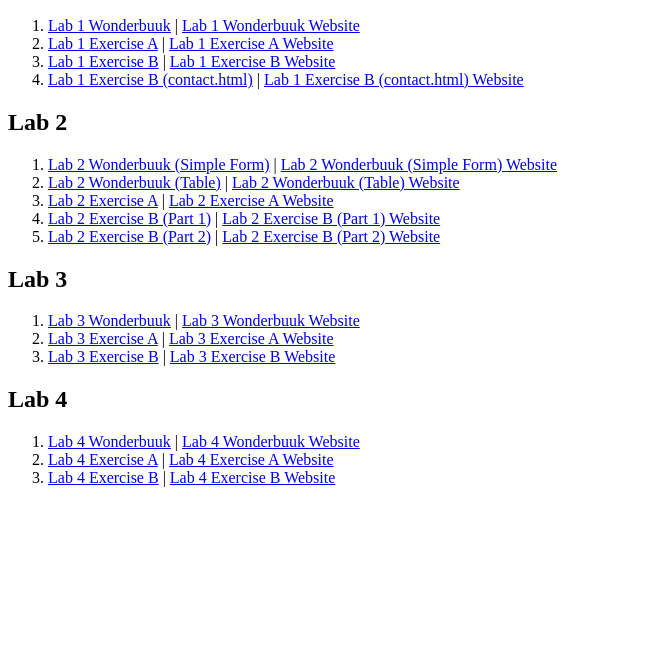
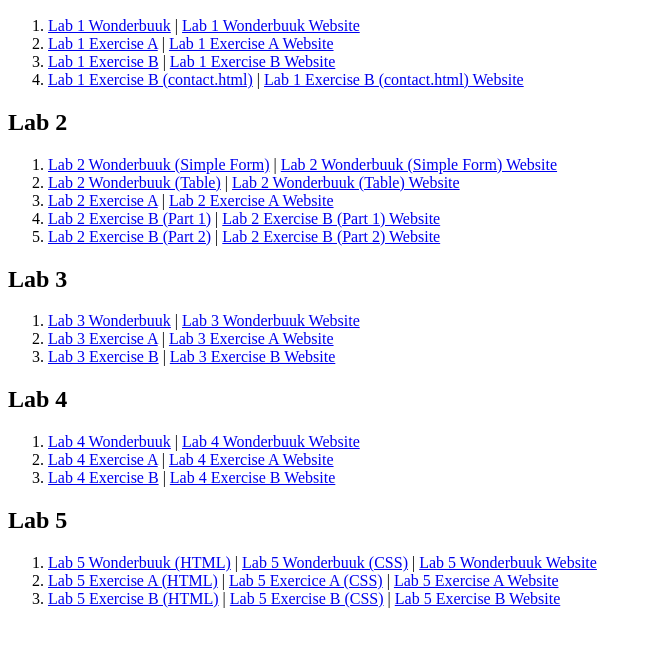
Before and after one commit to Amrun02/S78540__CSF3133_K3, a plain HTML site: page index.html in a window 1280 px wide. Shown: the part 110-756 px from the top of the page, without its empty margins (0-652 px from the left). Drawn offline with Linux system fonts and the light colour scheme.

Commit message:
Update index.html

```diff
--- a/index.html
+++ b/index.html
@@ -49,5 +49,17 @@
             <li><a href="https://github.com/Amrun02/S78540__CSF3133_K3/blob/main/Lab%204/lab4_ExerB.html">Lab 4 Exercise B</a>
                 | <a href="./Lab%204/lab4_ExerB.html">Lab 4 Exercise B Website</a></li>
         </ol>
+        <h2>Lab 5</h2>
+        <ol>
+            <li><a href="https://github.com/Amrun02/S78540__CSF3133_K3/blob/main/Lab%205/umt.html">Lab 5 Wonderbuuk (HTML)</a>
+                | <a href="https://github.com/Amrun02/S78540__CSF3133_K3/blob/main/Lab%205/umt.css">Lab 5 Wonderbuuk (CSS)</a>
+                | <a href="./Lab%205/umt.html">Lab 5 Wonderbuuk Website</a></li>
+            <li><a href="https://github.com/Amrun02/S78540__CSF3133_K3/blob/main/Lab%205/food.html">Lab 5 Exercise A (HTML)</a>
+                | <a href="https://github.com/Amrun02/S78540__CSF3133_K3/blob/main/Lab%205/food.css">Lab 5 Exercice A (CSS)</a>
+                | <a href="./Lab%205/food.html">Lab 5 Exercise A Website</a></li>
+            <li><a href="https://github.com/Amrun02/S78540__CSF3133_K3/blob/main/Lab%205/shop.html">Lab 5 Exercise B (HTML)</a>
+                | <a href="https://github.com/Amrun02/S78540__CSF3133_K3/blob/main/Lab%205/shop.css">Lab 5 Exercise B (CSS)</a>
+                | <a href="./Lab%205/shop.html">Lab 5 Exercise B Website</a></li>
+        </ol>
     </body>
 </html>
```
